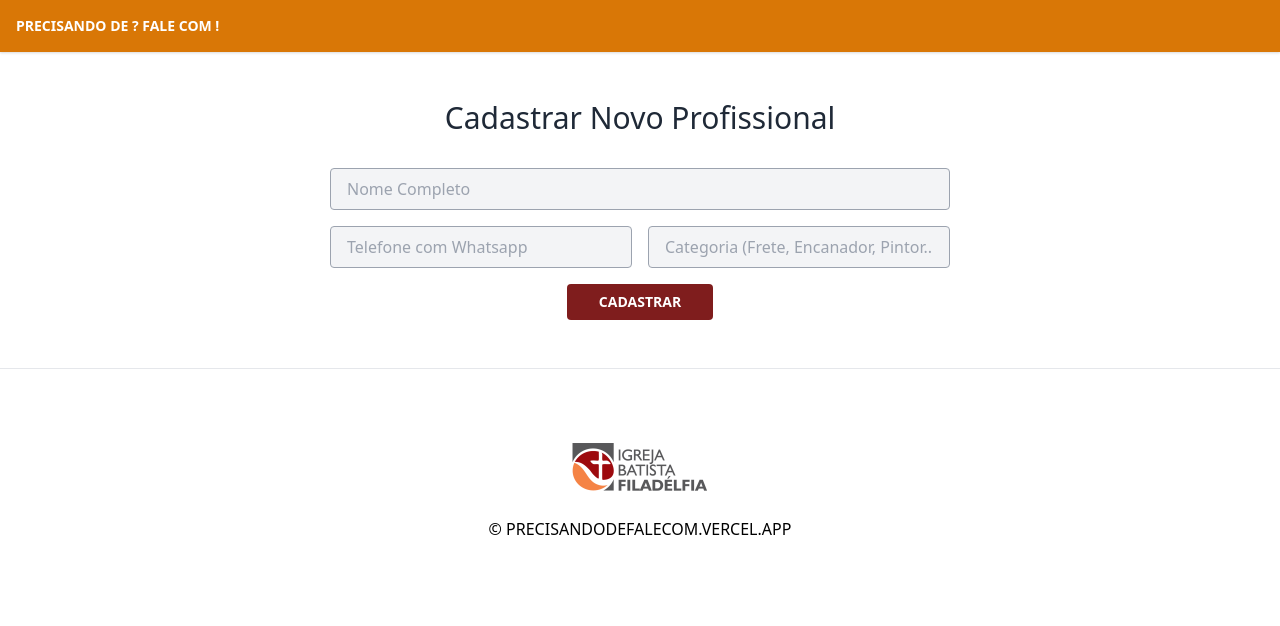
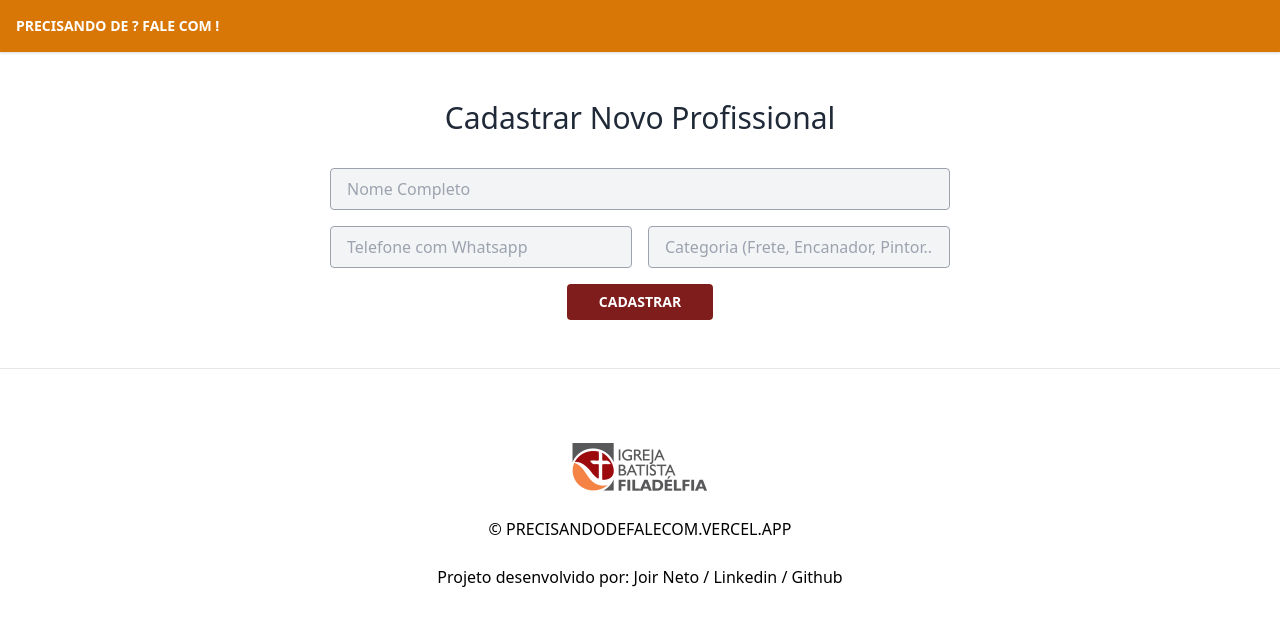
Before and after one commit to joirneto/Jantar-Nacoes-Controle-Estoque, a Next.js app: page /new in a window 1280 px wide. Shown: the top 626 px of the page. Built offline with nearby package versions, Linux system fonts and the light colour scheme.

Commit message:
Update index.js

```diff
--- a/components/Footer/index.js
+++ b/components/Footer/index.js
@@ -7,6 +7,12 @@ const Footer = () =>(
       </div>
       <div><img  src='/logo_ibf.png' height="150" width="150" /> </div>
       <div className="uppercase pb-6"> &copy; precisandodefalecom.vercel.app </div>
+      <div>
+      Projeto desenvolvido por:
+        Joir Neto / {' '}
+        <a className='hover:underline' href="https://linkedin.com/in/joir-neto">Linkedin</a> / {' '}
+        <a className='hover:underline' href="https://github.com/joirneto">Github</a>
+        </div>
     </div>
   </footer>
 )
```
